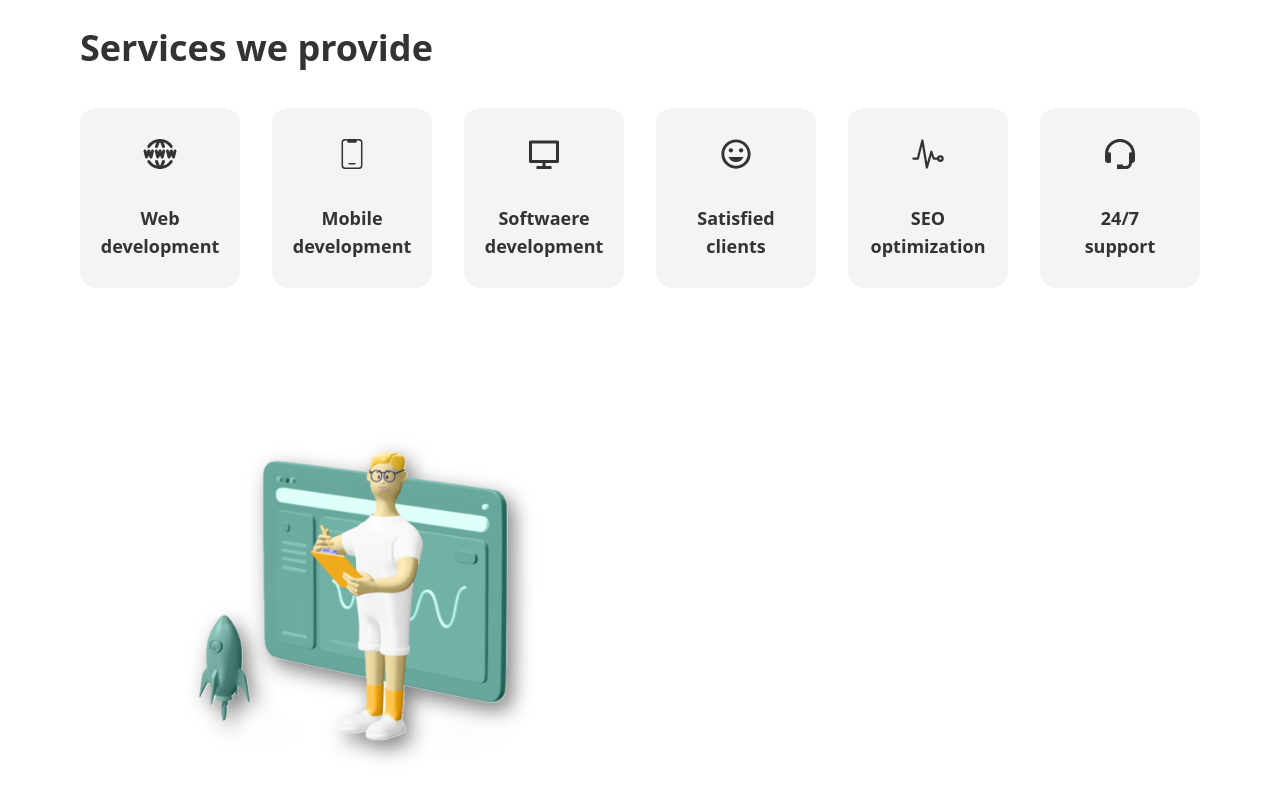
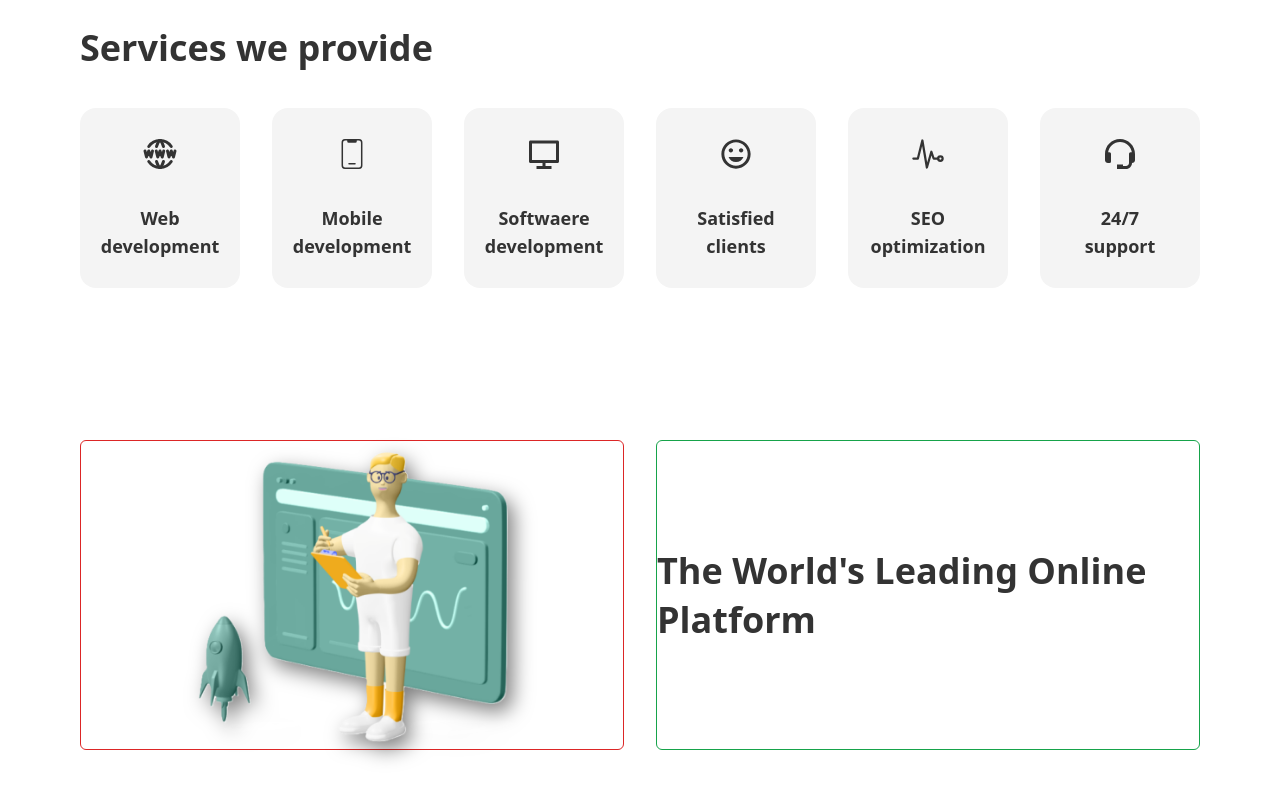
Before and after one commit to alonzojoe/E-Learning, a React (Vite) app: page / in a window 1280 px wide. Shown: the part 806-1606 px from the top of the page. Built offline with nearby package versions, Linux system fonts and the light colour scheme.

Commit message:
feat: Banner text styling

```diff
--- a/src/components/Banner/Banner.jsx
+++ b/src/components/Banner/Banner.jsx
@@ -10,14 +10,21 @@ const Banner = () => {
     <section>
       <div className="container py-14 md:py-24 grid grid-cols-1 md:grid-cols-2 gap-8 space-y-6 md:space-y-0">
         {/* Banner Image */}
-        <div className="flex justify-center items-center">
+        <div className="flex justify-center items-center border-solid border-[1px] border-red-600 rounded-md">
           <img
             className="w-[350px] md:max-w-[450px] object-cover drop-shadow"
             src={BannerImg}
             alt="banner-image"
           />
         </div>
-        {/* Banner Text*/}
+        {/* Banner Text */}
+        <div className="flex flex-col justify-center border-solid border-[1px] border-green-600 rounded-md">
+          <div className="text-center md:text-left space-y-12">
+            <h1 className="text-3xl md:text-4xl font-bold !leading-snug">
+              The World&apos;s Leading Online Platform
+            </h1>
+          </div>
+        </div>
       </div>
     </section>
   );
```
